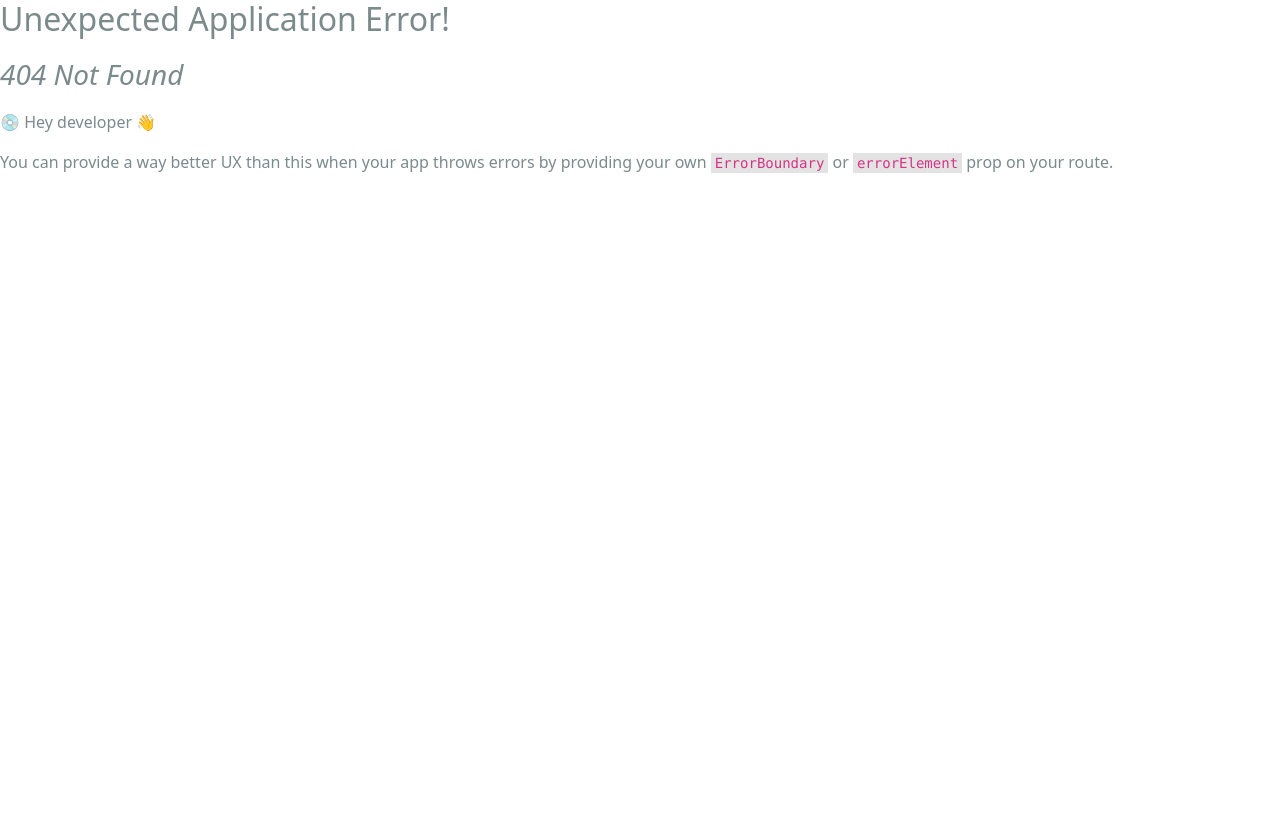
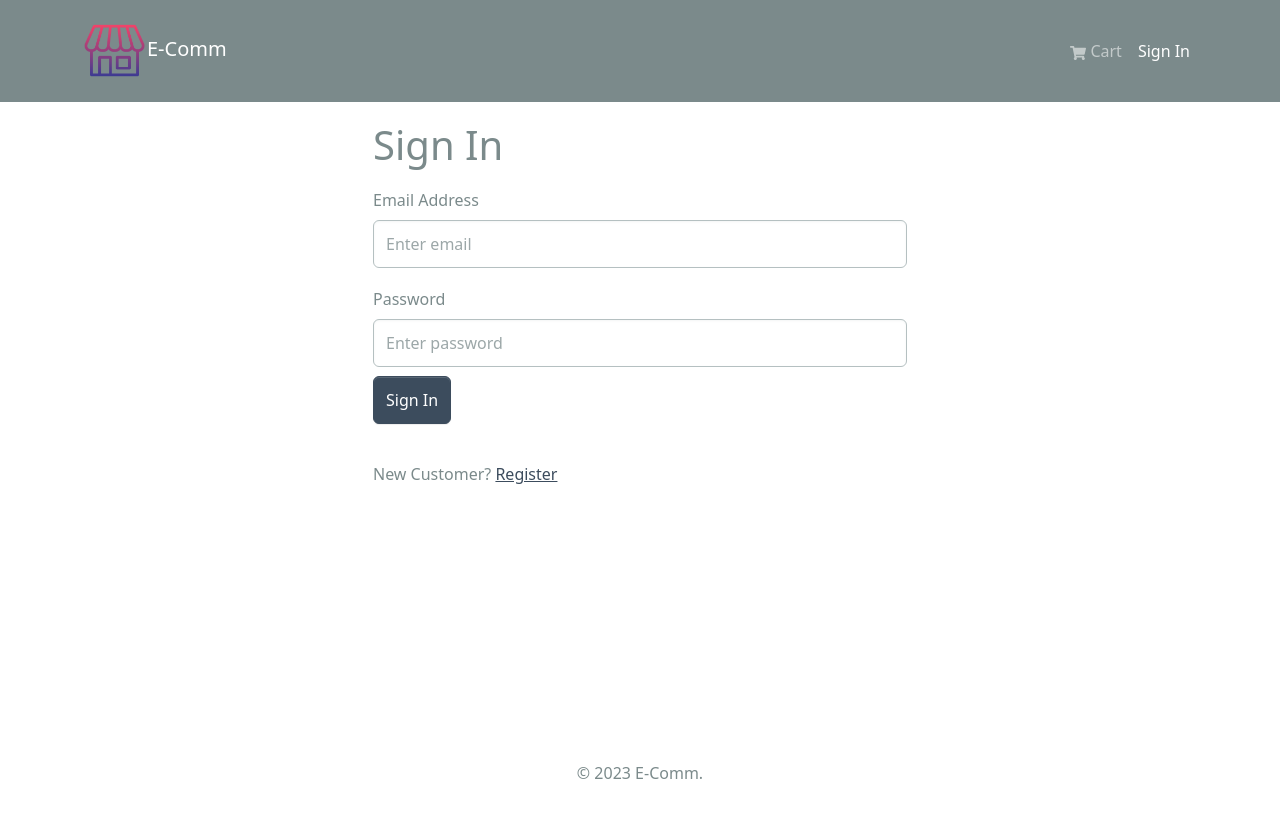
Before and after one commit to shraja7/ecom, a React (Create React App) app in the folder frontend/: page /login in a window 1280 px wide. Before the commit this address had no page. Built offline with nearby package versions, Linux system fonts and the light colour scheme.

Commit message:
implement front end for login screen

```diff
--- /dev/null
+++ b/frontend/src/components/FormContainer.jsx
@@ -0,0 +1,15 @@
+import { Container, Row, Col } from "react-bootstrap";
+
+const FormContainer = ({ children }) => {
+  return (
+    <Container>
+      <Row className="justify-content-md-center">
+        <Col xs={12} md={6}>
+          {children}
+        </Col>
+      </Row>
+    </Container>
+  );
+};
+
+export default FormContainer;
--- a/frontend/src/index.js
+++ b/frontend/src/index.js
@@ -16,6 +16,7 @@
 import HomeScreen from "./screens/HomeScreen";
 import ProductScreen from "./screens/ProductScreen";
 import CartScreen from "./screens/CartScreen";
+import LoginScreen from "./screens/LoginScreen";
 
 const router = createBrowserRouter(
   createRoutesFromElements(
@@ -23,6 +24,7 @@
       <Route index={true} path="/" element={<HomeScreen />} />
       <Route path="/product/:id" element={<ProductScreen />} />
       <Route path="/cart/" element={<CartScreen />} />
+      <Route path="/login/" element={<LoginScreen />} />
     </Route>
   )
 );
--- /dev/null
+++ b/frontend/src/screens/LoginScreen.jsx
@@ -0,0 +1,50 @@
+import { useState } from "react";
+import { Link } from "react-router-dom";
+import { Form, Button, Row, Col } from "react-bootstrap";
+import FormContainer from "../components/FormContainer";
+
+const LoginScreen = () => {
+  const [email, setEmail] = useState("");
+  const [password, setPassword] = useState("");
+
+  const submitHandler = (e) => {
+    e.preventDefault();
+    console.log("submit");
+  };
+  return (
+    <FormContainer>
+      <h1>Sign In</h1>
+      <Form onSubmit={submitHandler}>
+        <Form.Group controlId="email" className="my-3">
+          <Form.Label>Email Address</Form.Label>
+          <Form.Control
+            type="email"
+            placeholder="Enter email"
+            value={email}
+            onChange={(e) => setEmail(e.target.value)}
+          ></Form.Control>
+        </Form.Group>
+        <Form.Group controlId="password" className="my-3">
+          <Form.Label>Password</Form.Label>
+          <Form.Control
+            type="password"
+            placeholder="Enter password"
+            value={password}
+            onChange={(e) => setPassword(e.target.value)}
+          ></Form.Control>
+
+          <Button type="submit" variant="primary" className="mt-2">
+            Sign In
+          </Button>
+        </Form.Group>
+      </Form>
+      <Row className="py-3">
+        <Col>
+          New Customer? <Link to="/register">Register</Link>
+        </Col>
+      </Row>
+    </FormContainer>
+  );
+};
+
+export default LoginScreen;
--- a/frontend/src/slices/usersApiSlice.js
+++ b/frontend/src/slices/usersApiSlice.js
@@ -1,3 +1,4 @@
+//this slice is used to make API calls to the backend
 import { USERS_URL } from "../constants";
 import { apiSlice } from "./apiSlice";
 
```
